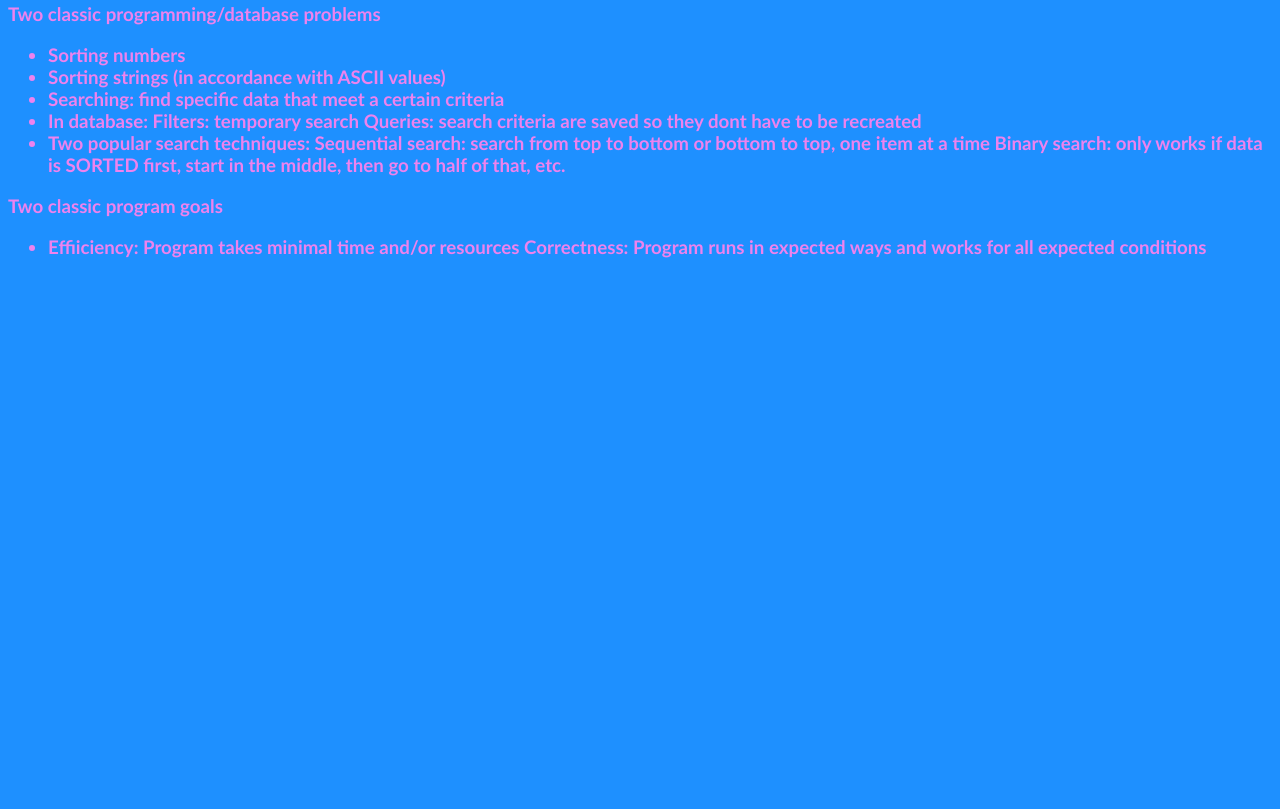
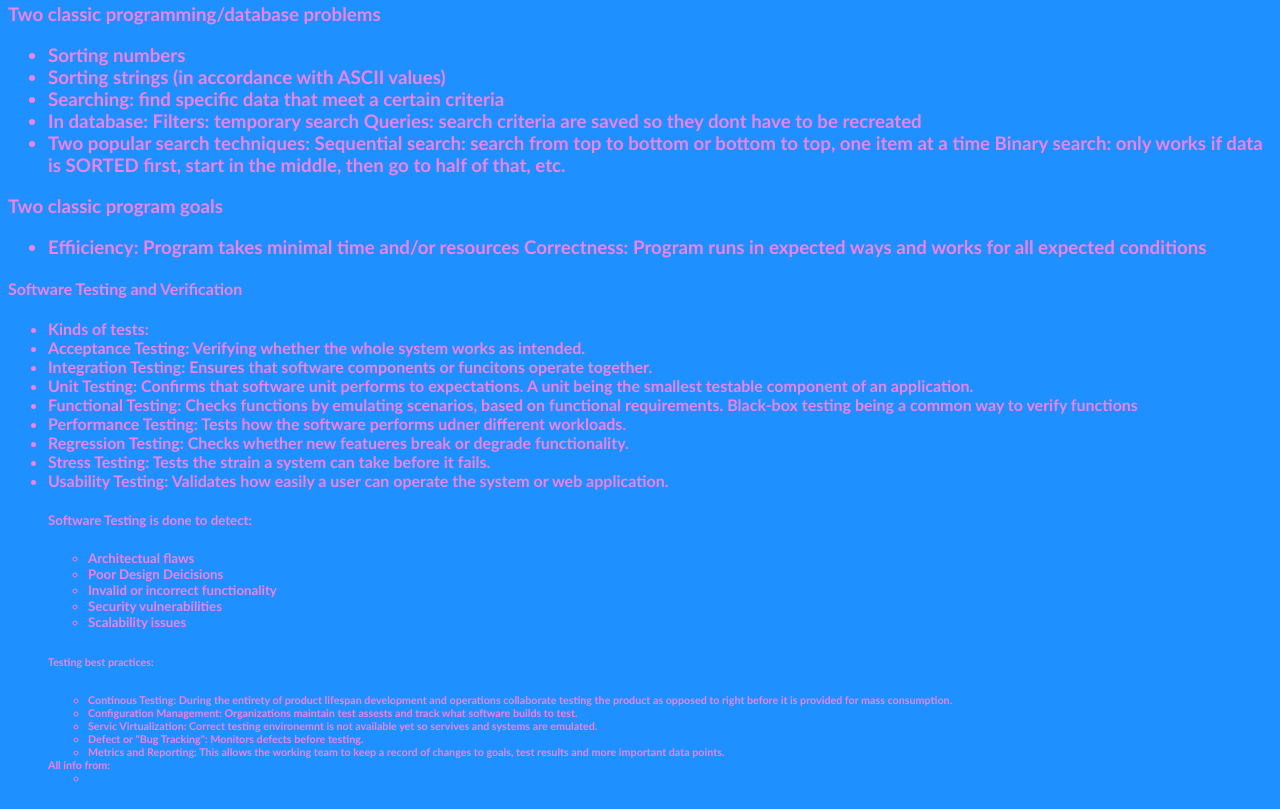
Before and after one commit to dgonzalez-pvcc/dgonzalez-pvcc.github.io, a plain HTML site: page programming.html in a window 1280 px wide. Shown: the part 432-1241 px from the top of the page. Before the commit the page ends 800 px from the top, so only its background shows below. Drawn offline with Linux system fonts and the light colour scheme.

Commit message:
Add files via upload

```diff
--- a/programming.html
+++ b/programming.html
@@ -53,5 +53,37 @@
 			<li>Effiiciency: Program takes minimal time and/or resources
 			Correctness: Program runs in expected ways and works for all expected conditions</li>
 </ul>
+	<h4>Software Testing and Verification<h4>
+<ul>
+	<li>Kinds of tests: </li>
+	<li>Acceptance Testing: Verifying whether the whole system works as intended.</li>
+	<li>Integration Testing: Ensures that software components or funcitons operate together.</li>
+	<li>Unit Testing: Confirms that software unit performs to expectations. A unit being the smallest testable component of an application.</li>
+	<li>Functional Testing: Checks functions by emulating scenarios, based on functional requirements. Black-box testing being a common way to verify functions</li>
+	<li>Performance Testing: Tests how the software performs udner different workloads.</li>
+	<li>Regression Testing: Checks whether new featueres break or degrade functionality.</li>
+	<li>Stress Testing: Tests the strain a system can take before it fails.</li>
+	<li>Usability Testing: Validates how easily a user can operate the system or web application.</li>
+
+	<h5> Software Testing is done to detect: <h5>
+<ul>
+	<li>Architectual flaws</li>
+	<li>Poor Design Deicisions</li>
+	<li>Invalid or incorrect functionality</li>
+	<li>Security vulnerabilities</li>
+	<li>Scalability issues</li>
+</ul>
+	<h6>Testing best practices: <h6>
+<ul>
+	<li>Continous Testing: During the entirety of product lifespan development and operations collaborate testing the product as opposed to right before it is provided for mass consumption.</li>
+	<li>Configuration Management: Organizations maintain test assests and track what software builds to test.</li>
+	<li>Servic Virtualization: Correct testing environemnt is not available yet so servives and systems are emulated.</li>
+	<li>Defect or "Bug Tracking": Monitors defects before testing.</li>
+	<li>Metrics and Reporting: This allows the working team to keep a record of changes to goals, test results and more important data points.</li>
+</ul>
+	<h7>All info from:<h7>
+<ul>
+	<li><a href = "https://www.ibm.com/topics/software-testing"></a></li>
+</ul>
 </body>
 </html>
```
